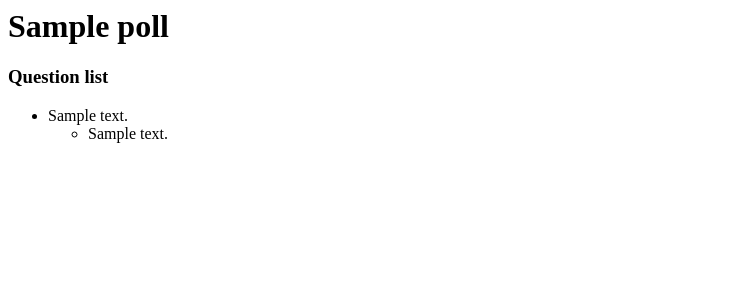
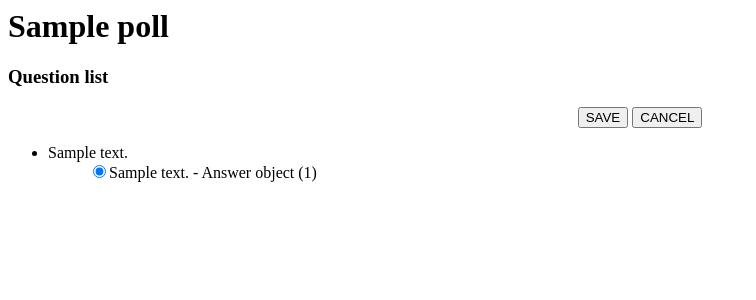
Before and after one commit to TrellixVulnTeam/webpro_assignment_8NAG, a Django app: page /polls/detail/1/ in a window 1280 px wide. Shown: the top 300 px of the page, without its empty margins (0-756 px from the left). Run offline with Django 3.2, Linux system fonts and the light colour scheme; tables that the repository leaves empty hold one stand-in row (values such as "Sample post").

Commit message:
:triangular_flag_on_post: HTML_FORM

```diff
--- a/mysite/polls/templates/polls/detail.html
+++ b/mysite/polls/templates/polls/detail.html
@@ -9,19 +9,24 @@
 <body>
     <h1>{{ poll.title }}</h1>
     <h3>Question list</h3>
-
+    <form method="post" action="{% url 'poll_detail' poll.id %}">
+        {% csrf_token %}
+        <div style="text-align:center;">
+            <input type="submit" value="SAVE">
+            <a href="{% url 'index' %}"><input type="button" value="CANCEL"></a>
+        </div>
         <ul>
         {% for question in poll.question_set.all %}
             <li>
                 {{ question.text }}
                 <ul>
                     {% for choice in question.choice_set.all %}
-                <li>{{ choice.text }}</li>
+                    <input type="radio" name="choice{{ question.id }}" value="{{ choice.id }}" {% if choice.answer %}checked="checked"{% endif %}>{{ choice.text }} - {{ choice.answer }}<br>
                     {% endfor %}
                 </ul>
             </li>
         {% endfor %}
         </ul>
-
+    </form>
 </body>
 </html>
--- a/mysite/polls/views.py
+++ b/mysite/polls/views.py
@@ -1,7 +1,7 @@
 from django.shortcuts import render
 from django.db.models import Count
 from django.http import HttpResponse
-from polls.models import Poll, Question
+from polls.models import Poll, Question, Answer
 
 def index(request):
 	#poll_list = Poll.objects.all()
@@ -22,4 +22,24 @@ def detail(request, poll_id):
 
 	poll = Poll.objects.get(pk=poll_id)
 
+	if request.method == 'POST':
+		for question in poll.question_set.all():
+			name = 'choice' + str(question.id)
+			choice_id = request.POST.get(name)
+			if choice_id:
+				try:
+					ans = Answer.objects.get(question_id=question.id)
+					ans.choice_id = choice_id
+					ans.save()
+				except Answer.DoesNotExist:
+					Answer.objects.create(choice_id=choice_id, question_id=question.id)
+			# print(choice_id)
+
+	print(request.GET)
+
 	return render(request, 'polls/detail.html', { 'poll': poll })
+
+# def create(request):
+# 	 if request.method == 'POST':
+# 		 title = request.POST.get('title')
+# 		 question_list = request.POST.getlist('questions[]')
```
Lines whose indentation alone changed are shown as unchanged.
